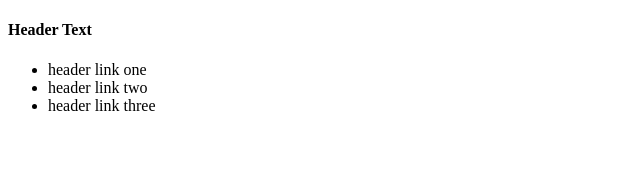
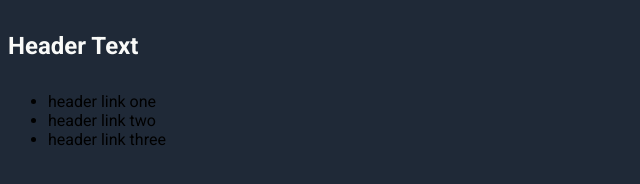
Before and after one commit to jordmez/landingpage, a plain HTML site: page index.html in a window 1280 px wide. Shown: the whole page, without its empty margins (0-640 px from the left). Drawn offline with Linux system fonts and the light colour scheme.

Commit message:
Imported Roboto font and applied to whole css

```diff
--- a/index.html
+++ b/index.html
@@ -5,6 +5,14 @@
     <meta name="viewport" content="width=device-width, initial-scale=1.0" />
     <title>Document</title>
     <link rel="stylesheet" href="styles.css" />
+    <!-- BELOW IS ADDING 'ROBOTO' FONT FAMILY -->
+    <link rel="preconnect" href="https://fonts.googleapis.com" />
+    <link rel="preconnect" href="https://fonts.gstatic.com" crossorigin />
+    <link
+      href="https://fonts.googleapis.com/css2?family=Roboto:ital,wght@0,100;0,300;0,400;0,500;0,700;0,900;1,100;1,300;1,400;1,500;1,700;1,900&display=swap"
+      rel="stylesheet"
+    />
+    <!-- ABOVE IS ADDING 'ROBOTO' FONT FAMILY -->
   </head>
   <body>
     <header>
--- a/styles.css
+++ b/styles.css
@@ -1,3 +1,10 @@
 * {
+  background-color: #1f2937;
+  font-family: "Roboto", sans-serif;
+  font-style: normal;
+}
 
+.header-text {
+  font-size: 24px;
+  color: #f9faf8;
 }
```
